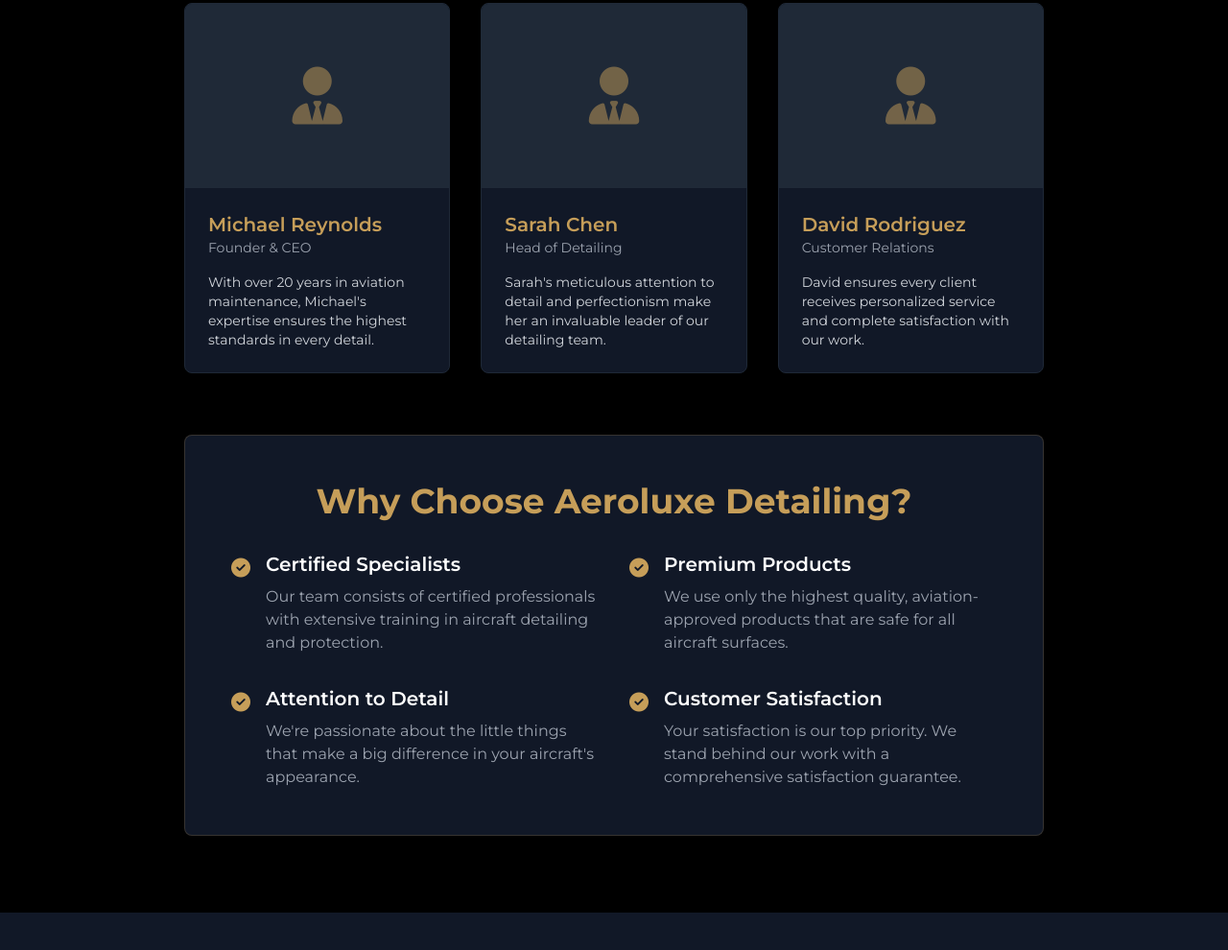
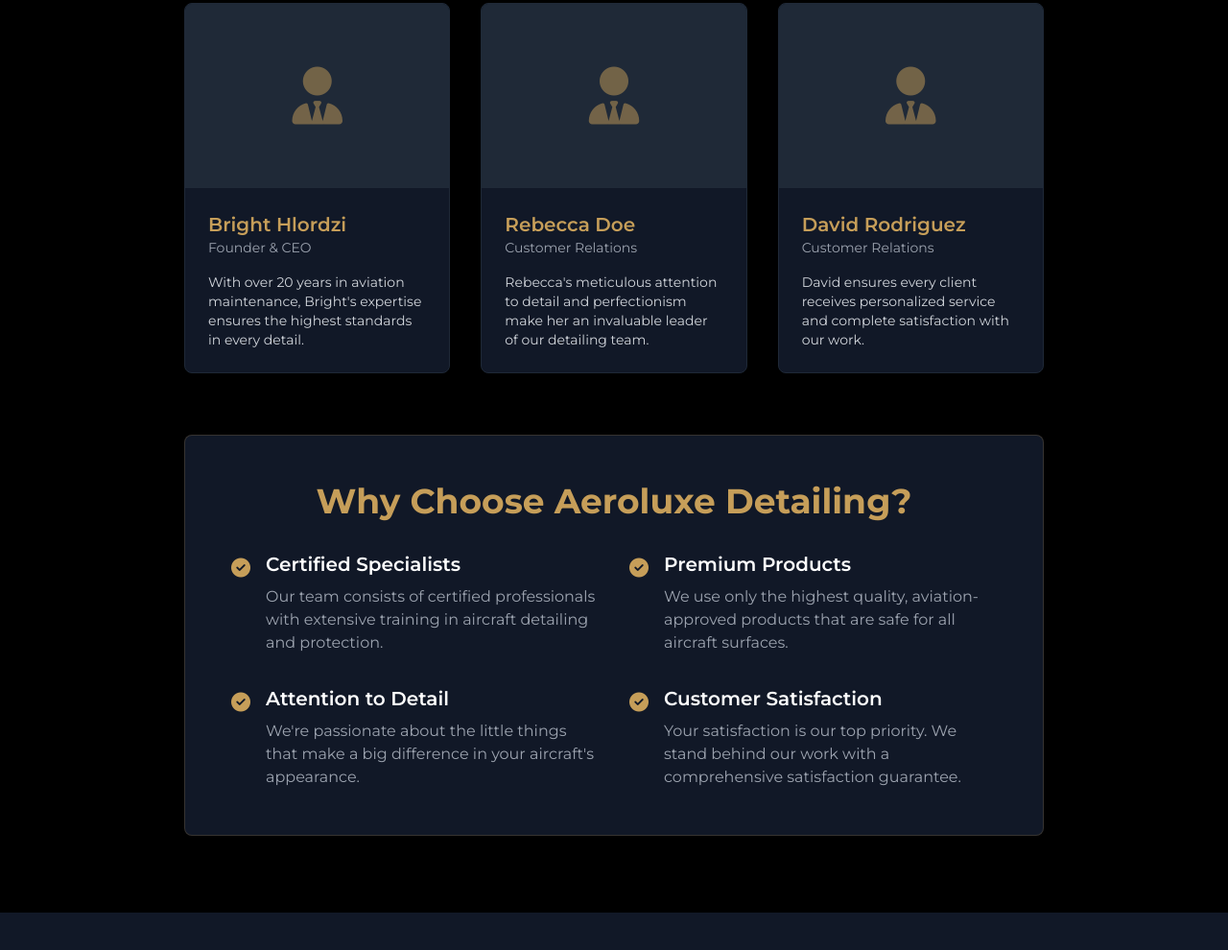
Before and after one commit to LoyaltyGrpahicx/aeroluxe-detailing, a website: page about.html in a window 1280 px wide. Shown: the part 1923-2913 px from the top of the page at 96% size. Drawn offline with Linux system fonts and the light colour scheme.

Commit message:
Update team member information

```diff
--- a/about.html
+++ b/about.html
@@ -209,9 +209,9 @@
                             <i class="fas fa-user-tie text-6xl text-gold opacity-50"></i>
                         </div>
                         <div class="p-6">
-                            <h3 class="text-xl font-semibold text-gold">Michael Reynolds</h3>
+                            <h3 class="text-xl font-semibold text-gold">Bright Hlordzi</h3>
                             <p class="text-gray-400 text-sm mb-4">Founder & CEO</p>
-                            <p class="text-gray-300 text-sm">With over 20 years in aviation maintenance, Michael's expertise ensures the highest standards in every detail.</p>
+                            <p class="text-gray-300 text-sm">With over 20 years in aviation maintenance, Bright's expertise ensures the highest standards in every detail.</p>
                         </div>
                     </div>
 
@@ -221,9 +221,9 @@
                             <i class="fas fa-user-tie text-6xl text-gold opacity-50"></i>
                         </div>
                         <div class="p-6">
-                            <h3 class="text-xl font-semibold text-gold">Sarah Chen</h3>
-                            <p class="text-gray-400 text-sm mb-4">Head of Detailing</p>
-                            <p class="text-gray-300 text-sm">Sarah's meticulous attention to detail and perfectionism make her an invaluable leader of our detailing team.</p>
+                            <h3 class="text-xl font-semibold text-gold">Rebecca Doe</h3>
+                            <p class="text-gray-400 text-sm mb-4">Customer Relations</p>
+                            <p class="text-gray-300 text-sm">Rebecca's meticulous attention to detail and perfectionism make her an invaluable leader of our detailing team.</p>
                         </div>
                     </div>
 
```
